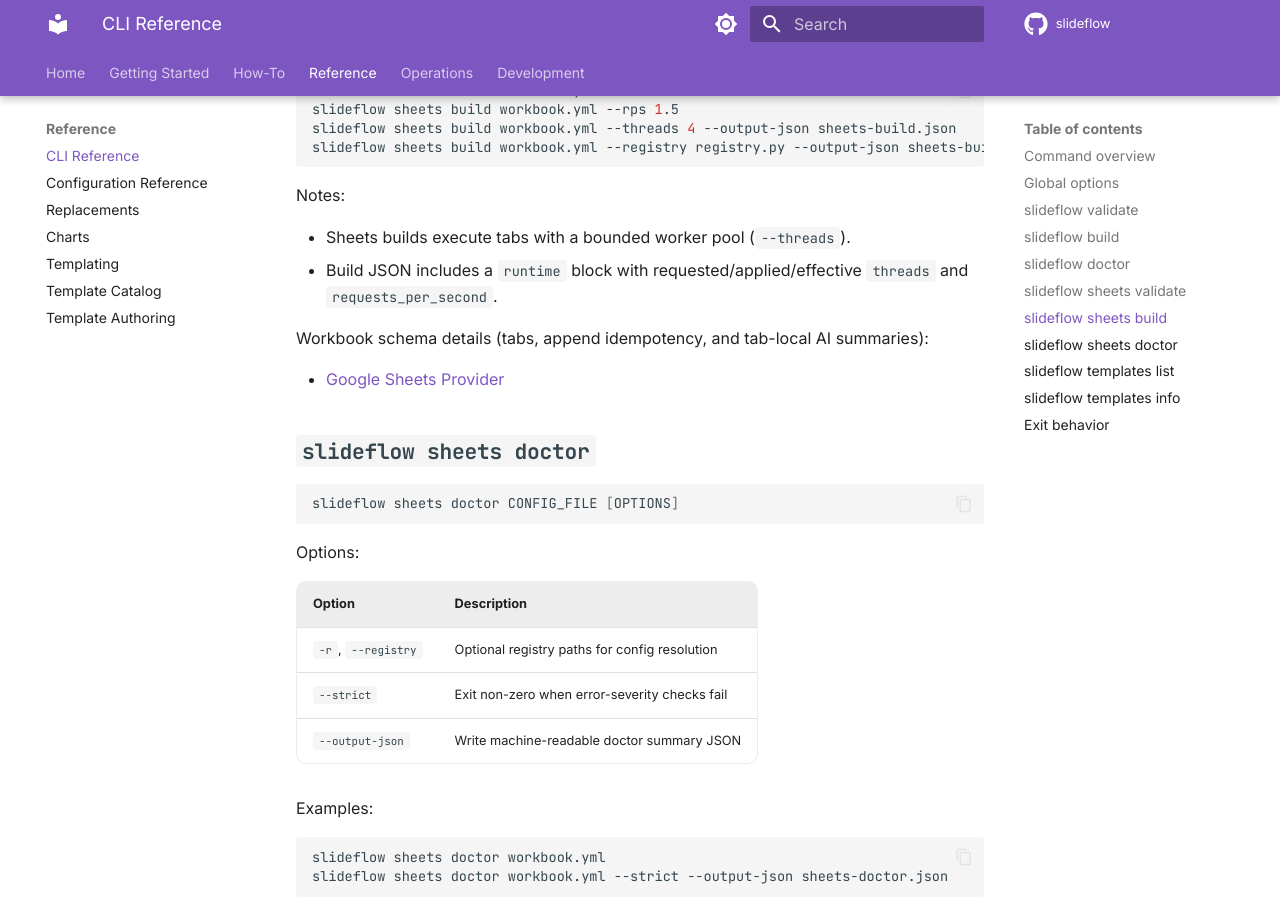
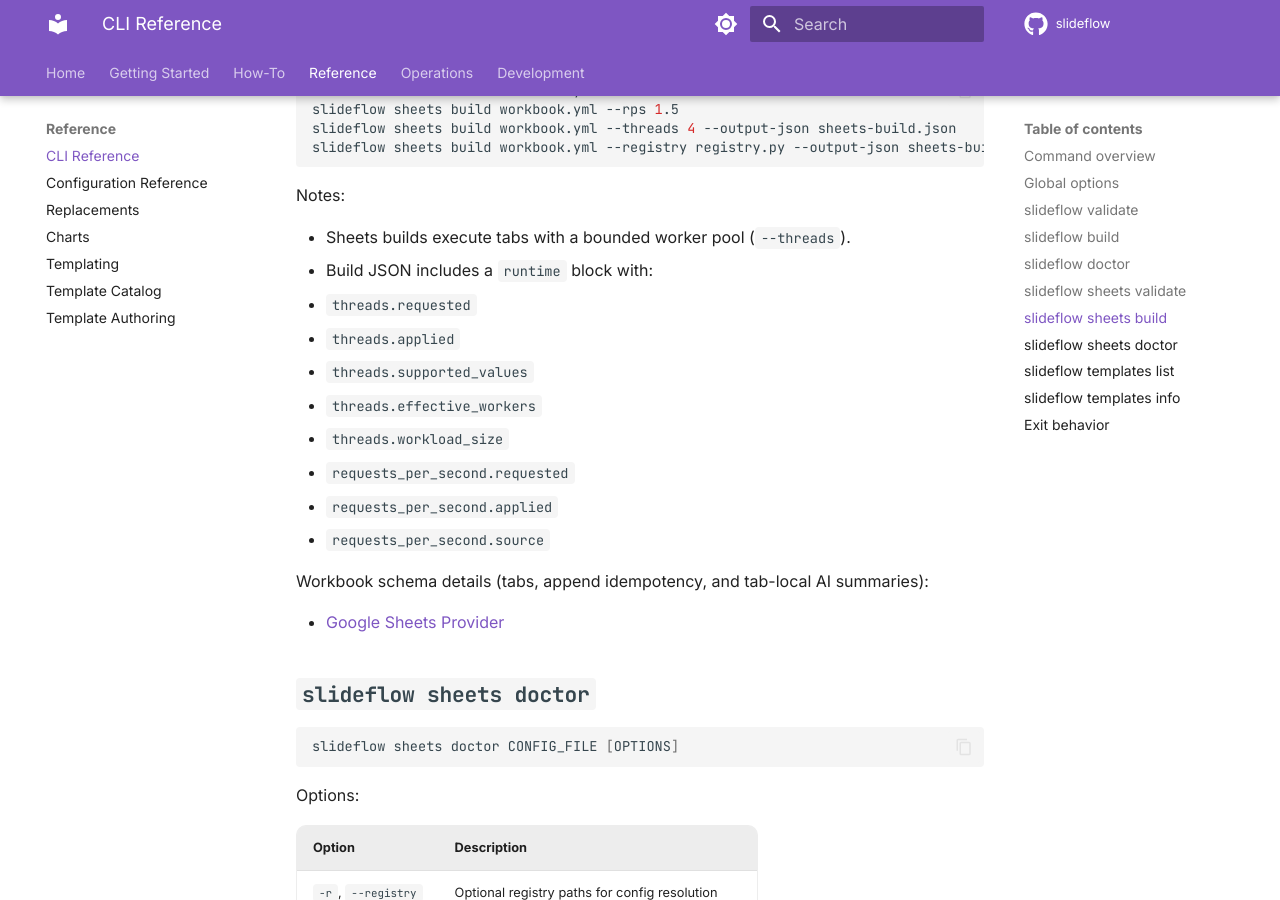
Before and after one commit to joe-broadhead/slideflow, an MkDocs documentation site: the page built from docs/cli-reference.md, in a window 1280 px wide and 900 px high, scrolled down 4908 px. Built offline with MkDocs 1.6.1 and Material for MkDocs 9.7.7, drawn with Linux system fonts in a browser that asks for light colours; comment, search, counter and statistics services are not loaded.

Commit message:
docs: refresh sheets concurrency/runtime references

```diff
--- a/docs/cli-reference.md
+++ b/docs/cli-reference.md
@@ -195,9 +195,15 @@ slideflow sheets build workbook.yml --registry registry.py --output-json sheets-
 Notes:
 
 - Sheets builds execute tabs with a bounded worker pool (`--threads`).
-- Build JSON includes a `runtime` block with requested/applied/effective
-  `threads` and
-  `requests_per_second`.
+- Build JSON includes a `runtime` block with:
+  - `threads.requested`
+  - `threads.applied`
+  - `threads.supported_values`
+  - `threads.effective_workers`
+  - `threads.workload_size`
+  - `requests_per_second.requested`
+  - `requests_per_second.applied`
+  - `requests_per_second.source`
 
 Workbook schema details (tabs, append idempotency, and tab-local AI summaries):
 
```
Also changed, not shown: CHANGELOG.md (+6 -0 lines), README.md (+1 -0 lines), docs/deployments.md (+2 -1 lines), docs/providers/google-sheets.md (+9 -0 lines).
